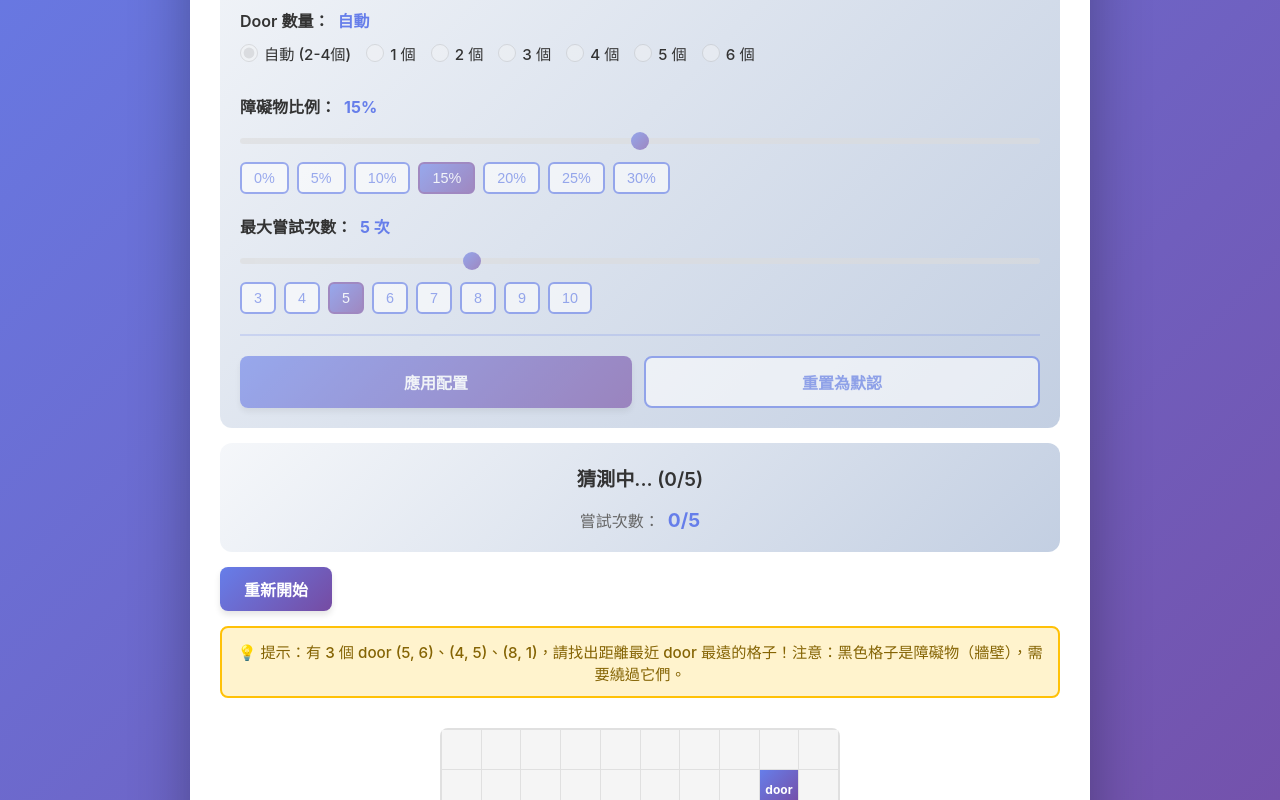
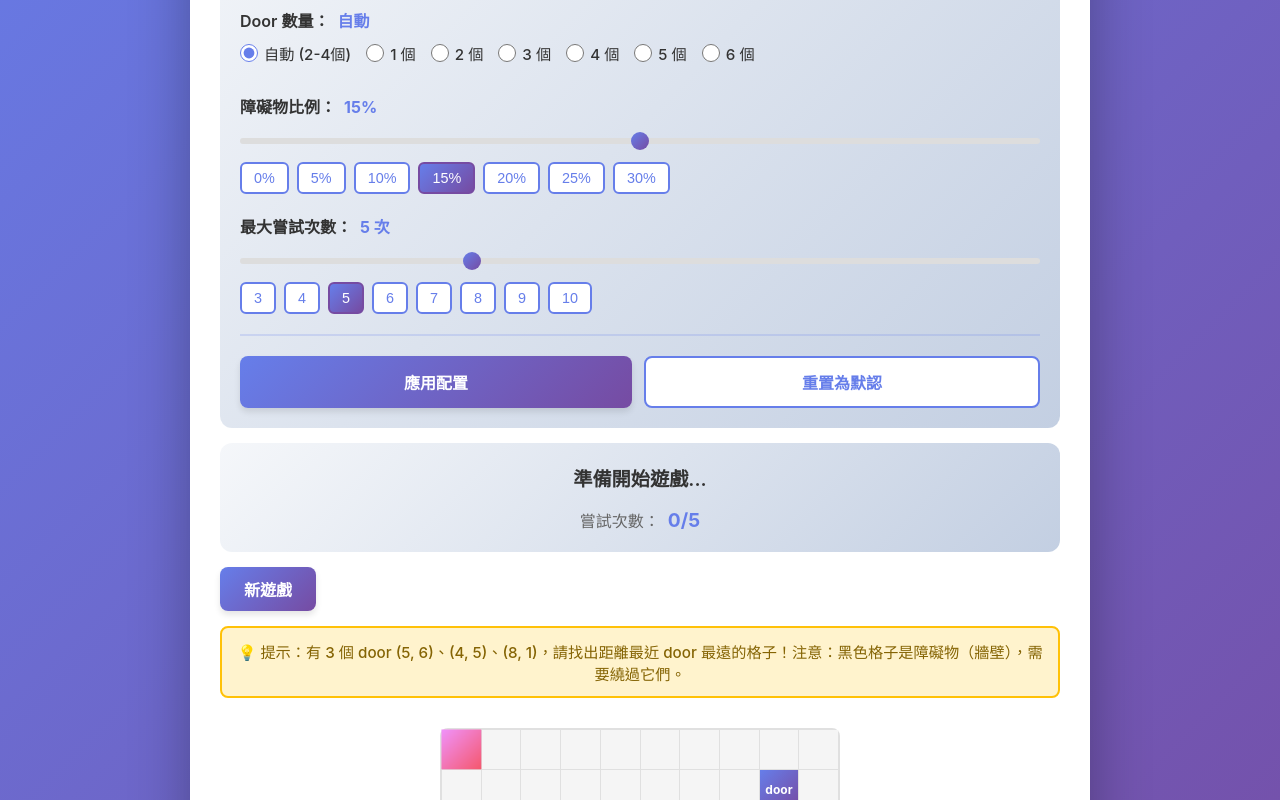
Before and after one commit to mrtakawork/FireSafely_BFS_Game, a React (Vite) app: page /game in a window 1280 px wide. Shown: the part 340-1140 px from the top of the page. Built offline with nearby package versions, Linux system fonts and the light colour scheme.

Commit message:
add waiting status for config

```diff
--- a/src/components/GameConfig.jsx
+++ b/src/components/GameConfig.jsx
@@ -37,7 +37,8 @@ const GameConfig = ({
     })
   }
 
-  const isDisabled = gameStatus === 'playing' || gameMode === 'preset'
+  // const isDisabled = gameStatus === 'playing' || gameMode === 'preset'
+  const isDisabled = gameStatus === 'playing'
 
   return (
     <div className="game-config">
--- a/src/data/presetLevels.js
+++ b/src/data/presetLevels.js
@@ -78,7 +78,7 @@ export const presetLevels = [
       { x: 14, y: 0 }
     ],
     obstacles: [
-      { x: 2, y: 2 }, { x: 3, y: 2 }, { x: 4, y: 2 },
+      { x: 2, y: 2 }, { x: 3, y: 2 }, { x: 4, y: 2 },{ x: 5, y: 2 },
       { x: 2, y: 3 }, { x: 4, y: 3 },
       { x: 2, y: 4 }, { x: 3, y: 4 }, { x: 4, y: 4 },
       { x: 10, y: 10 }, { x: 11, y: 10 }, { x: 12, y: 10 },
--- a/src/pages/Game.jsx
+++ b/src/pages/Game.jsx
@@ -44,14 +44,18 @@ function Game() {
     setObstacles(mapData.obstacles)
     setAllCellDistances(mapData.allCellDistances)
     setGuessedPoints([])
-    setGameStatus('playing')
+    setGameStatus('waiting')
     setAttempts(0)
     setScore(0)
   }
 
   // 處理格子點擊
   const handleCellClick = (x, y) => {
-    if (gameStatus !== 'playing') return
+    if(gameStatus === 'waiting'){
+      setGameStatus('playing')
+    }else if (gameStatus !== 'playing'){
+      return
+    }
     if (startPoints.some(sp => sp.x === x && sp.y === y)) return
     if (checkIsObstacle(x, y, obstacles)) return
     if (guessedPoints.some(p => p.x === x && p.y === y)) return
```
